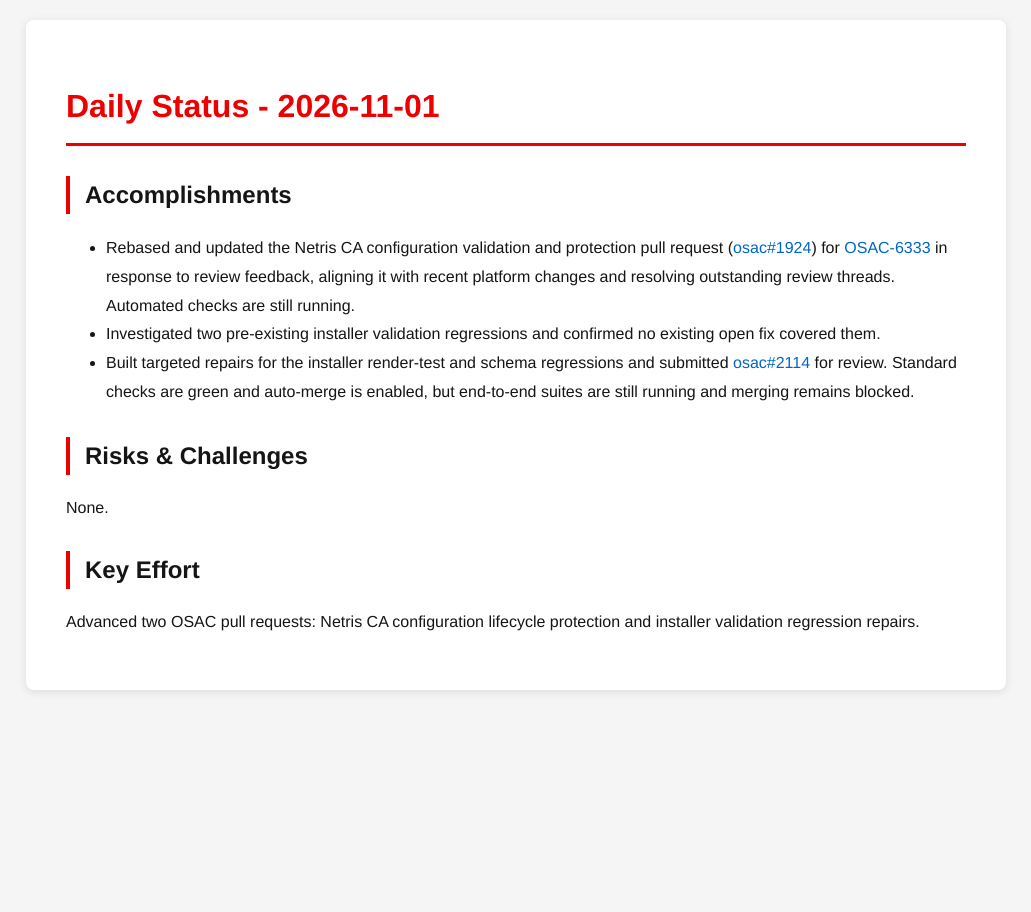
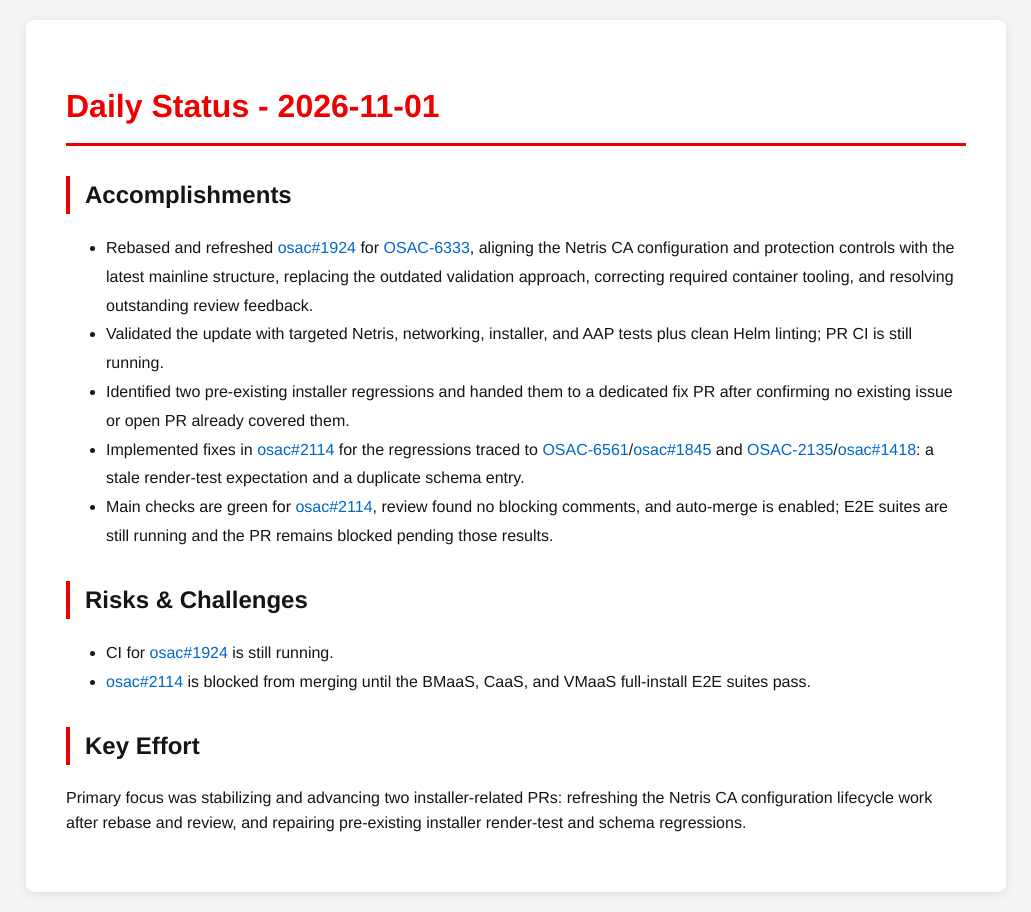
Before and after one commit to tzvatot/daily-status, a Jekyll site: the page built from 2026-11-01.md, in a window 1280 px wide. Shown: the whole page, without its empty margins (124-1155 px from the left). Built offline with Jekyll 4.4.1, drawn with Linux system fonts in a browser that asks for light colours.

Commit message:
Daily status update - 2026-11-01

```diff
--- a/2026-11-01.md
+++ b/2026-11-01.md
@@ -7,12 +7,15 @@ date: 2026-11-01
 # Daily Status - 2026-11-01
 
 ## Accomplishments
-- Rebased and updated the Netris CA configuration validation and protection pull request ([osac#1924](https://github.com/osac-project/osac/pull/1924)) for [OSAC-6333](https://redhat.atlassian.net/browse/OSAC-6333) in response to review feedback, aligning it with recent platform changes and resolving outstanding review threads. Automated checks are still running.
-- Investigated two pre-existing installer validation regressions and confirmed no existing open fix covered them.
-- Built targeted repairs for the installer render-test and schema regressions and submitted [osac#2114](https://github.com/osac-project/osac/pull/2114) for review. Standard checks are green and auto-merge is enabled, but end-to-end suites are still running and merging remains blocked.
+- Rebased and refreshed [osac#1924](https://github.com/osac-project/osac/pull/1924) for [OSAC-6333](https://redhat.atlassian.net/browse/OSAC-6333), aligning the Netris CA configuration and protection controls with the latest mainline structure, replacing the outdated validation approach, correcting required container tooling, and resolving outstanding review feedback.
+- Validated the update with targeted Netris, networking, installer, and AAP tests plus clean Helm linting; PR CI is still running.
+- Identified two pre-existing installer regressions and handed them to a dedicated fix PR after confirming no existing issue or open PR already covered them.
+- Implemented fixes in [osac#2114](https://github.com/osac-project/osac/pull/2114) for the regressions traced to [OSAC-6561](https://redhat.atlassian.net/browse/OSAC-6561)/[osac#1845](https://github.com/osac-project/osac/pull/1845) and [OSAC-2135](https://redhat.atlassian.net/browse/OSAC-2135)/[osac#1418](https://github.com/osac-project/osac/pull/1418): a stale render-test expectation and a duplicate schema entry.
+- Main checks are green for [osac#2114](https://github.com/osac-project/osac/pull/2114), review found no blocking comments, and auto-merge is enabled; E2E suites are still running and the PR remains blocked pending those results.
 
 ## Risks & Challenges
-None.
+- CI for [osac#1924](https://github.com/osac-project/osac/pull/1924) is still running.
+- [osac#2114](https://github.com/osac-project/osac/pull/2114) is blocked from merging until the BMaaS, CaaS, and VMaaS full-install E2E suites pass.
 
 ## Key Effort
-Advanced two OSAC pull requests: Netris CA configuration lifecycle protection and installer validation regression repairs.
+Primary focus was stabilizing and advancing two installer-related PRs: refreshing the Netris CA configuration lifecycle work after rebase and review, and repairing pre-existing installer render-test and schema regressions.
```
